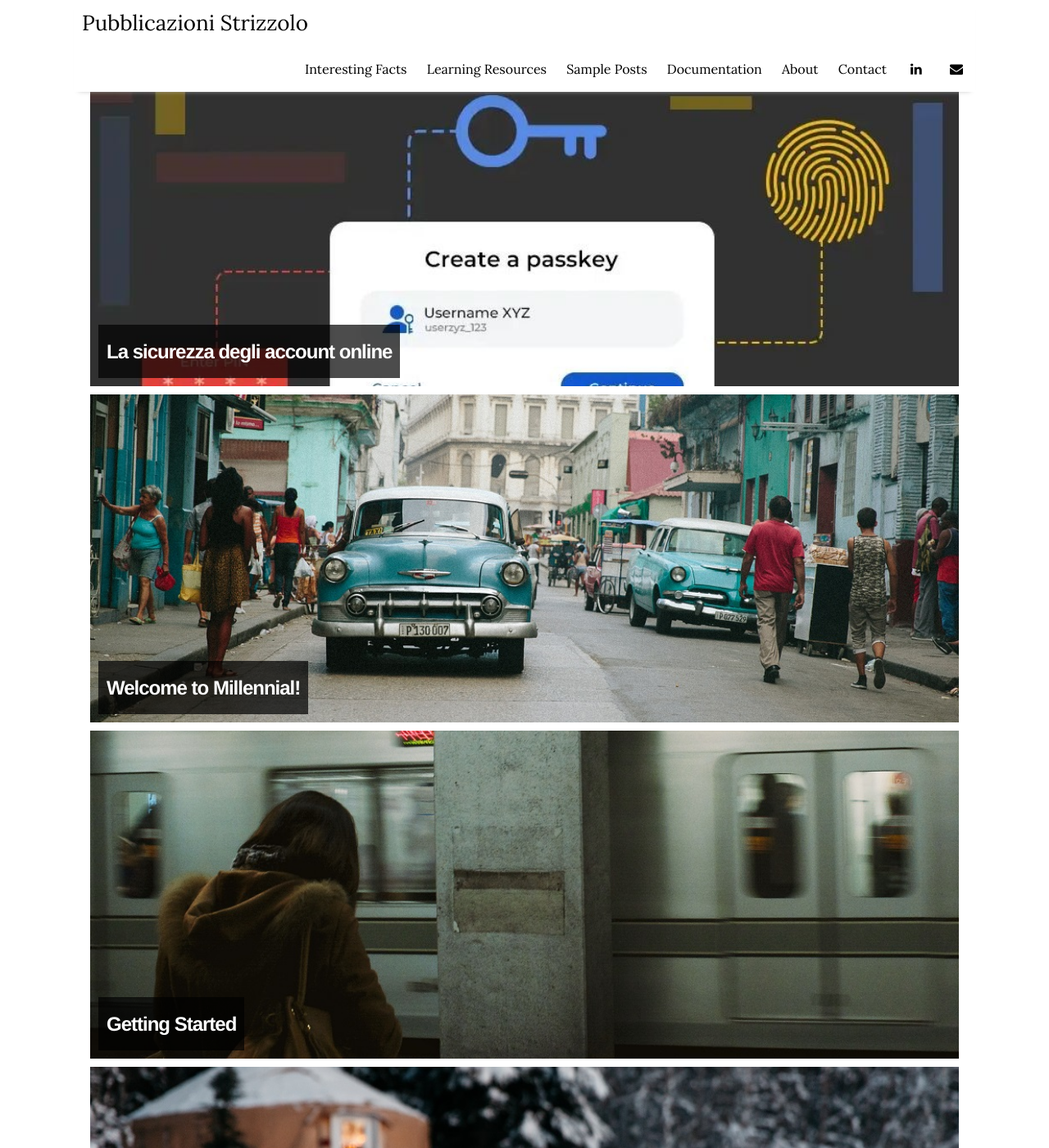
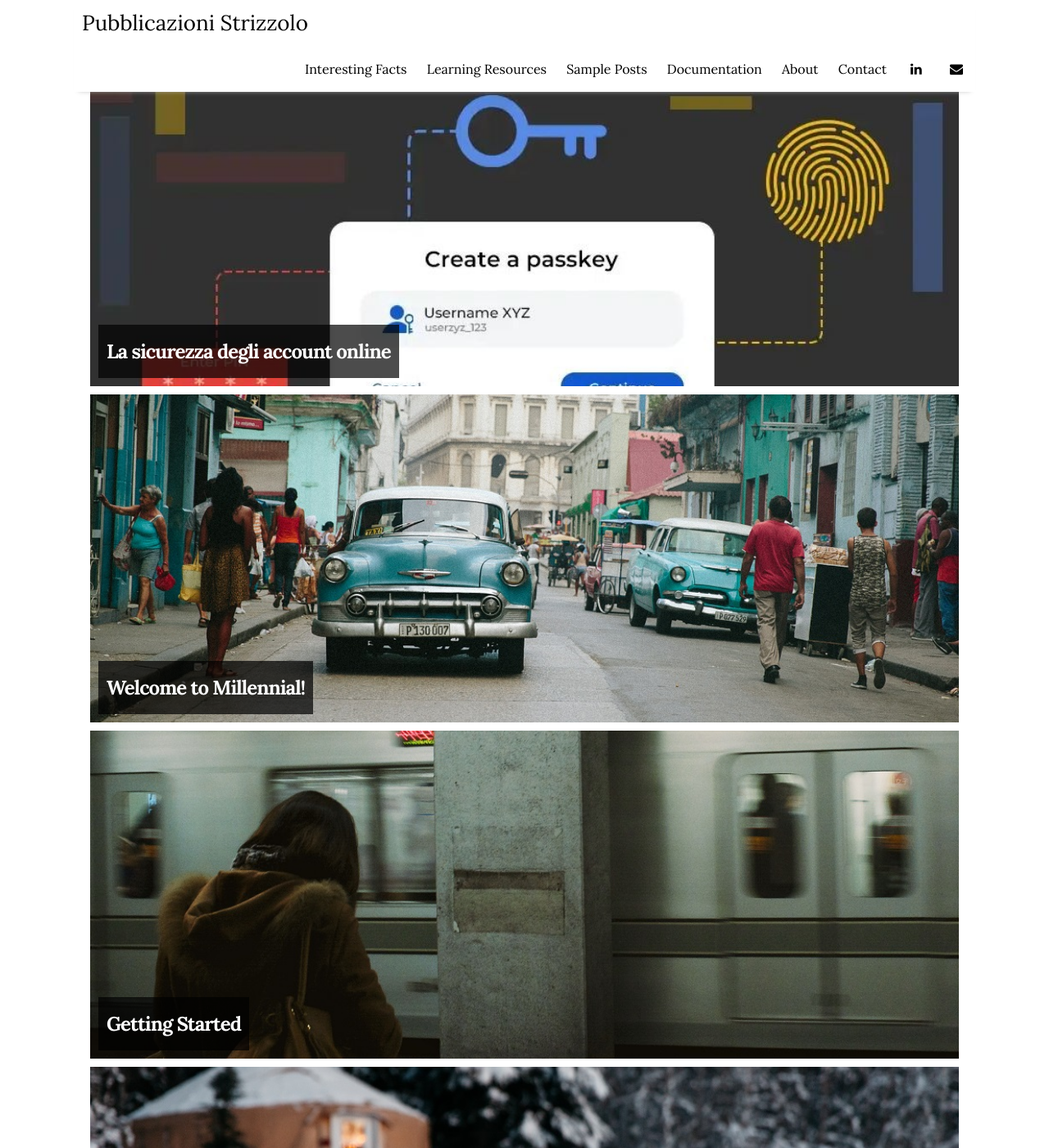
Before and after one commit to SimoneStrizzolo/simonestrizzolo.github.io, a Jekyll site: the page built from index.html, in a window 1280 px wide and 1400 px high. Shown: the whole window at 82% size. Built offline with Jekyll 4.4.1, drawn with Linux system fonts in a browser that asks for light colours; nearby versions of some CDN libraries; the list of posts is cut into pages by our own code.

Commit message:
Correggi font hardcoded nei titoli dei post in homepage
Co-Authored-By: Claude Sonnet 4.6 <noreply@anthropic.com>

```diff
--- a/_sass/_home.scss
+++ b/_sass/_home.scss
@@ -15,7 +15,7 @@
 .featured-post h2 span {
   display: inline-block;
   color: white;
-  font: bold 24px/45px Helvetica, Sans-Serif;
+  font: bold 24px/45px $base-font-family;
   letter-spacing: -1px;
   background: rgb(0, 0, 0); /* fallback color */
   background: rgba(0, 0, 0, 0.7);
```
